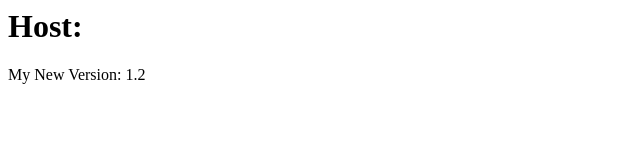
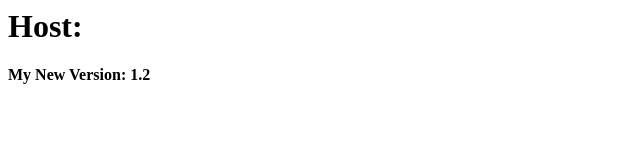
Before and after one commit to mihirdevops007/nginxnewdemo, a plain HTML site: page index.html in a window 1280 px wide. Shown: the full height of the page, 0-640 px from the left. Drawn offline with Linux system fonts and the light colour scheme.

Commit message:
Update index.html

```diff
--- a/index.html
+++ b/index.html
@@ -1,6 +1,6 @@
 <html>
 <body>
         <h1>Host: <!--#echo var="HOSTNAME" --></h1>
-        My New Version: 1.2
+        <B>My New Version: 1.2</B>
 </body>
 </html>
```
